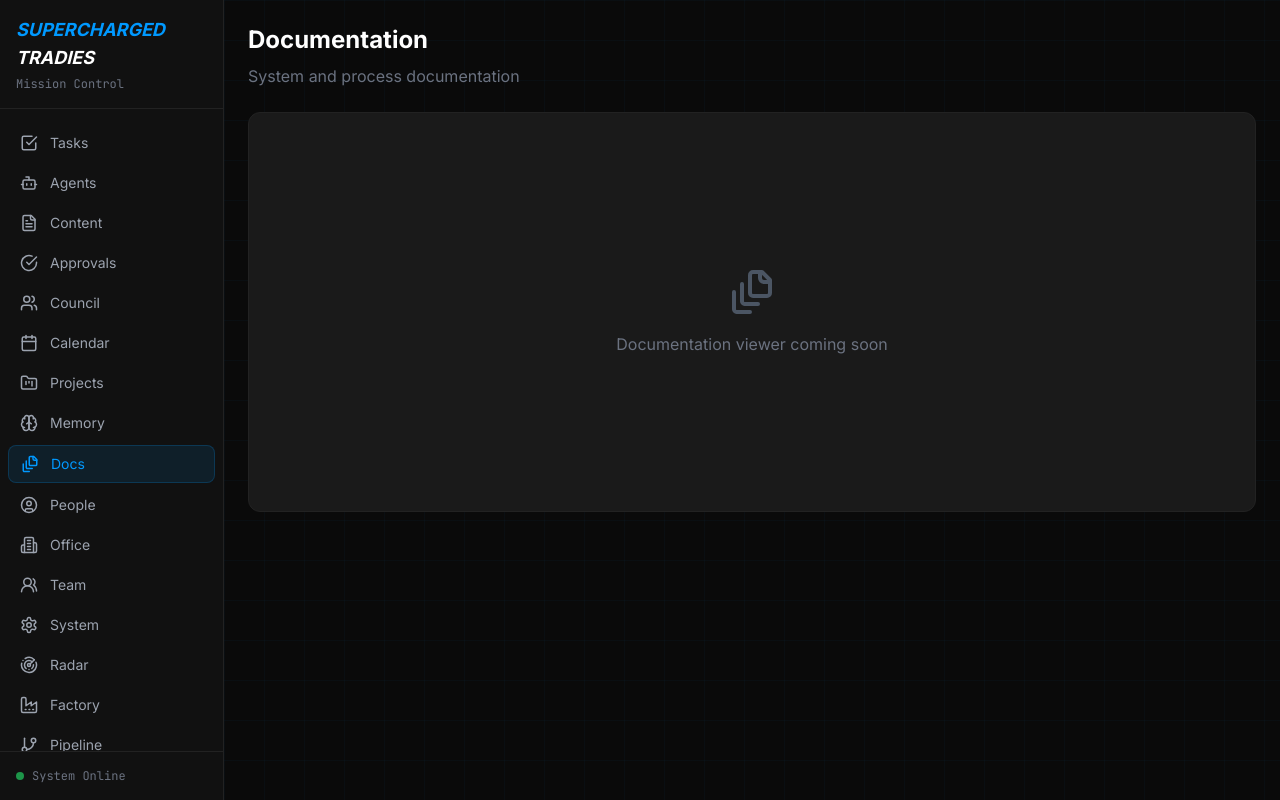
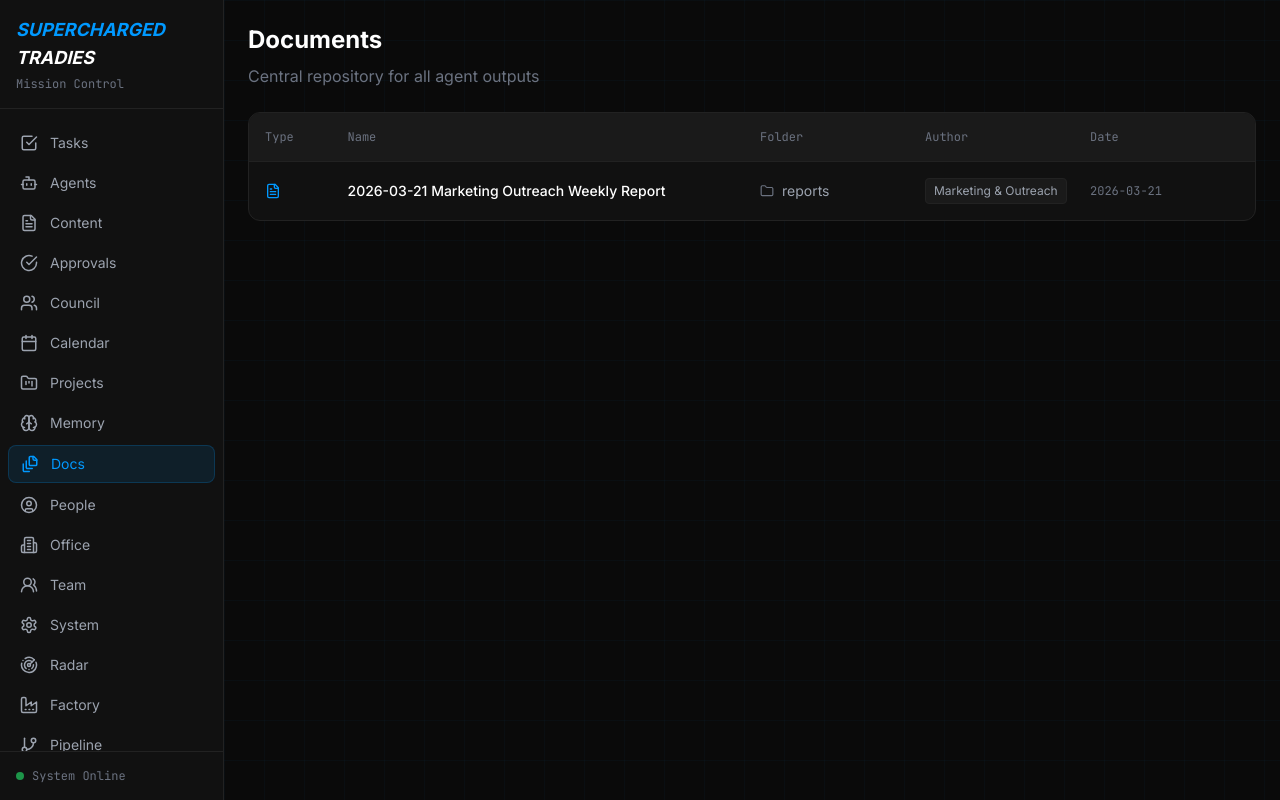
Before and after one commit to rezo-jason/openclaw-config, a Next.js app: page /docs in a window 1280 px wide. Built offline with nearby package versions, Linux system fonts and the light colour scheme.

Commit message:
Add Documents page listing Marketing Report

```diff
--- a/pages/docs.js
+++ b/pages/docs.js
@@ -1,19 +1,57 @@
-import Layout from "@/components/Layout";
-import { FileStack } from "lucide-react";
+import Layout from '@/components/Layout';
+import { FileText, File, Folder } from 'lucide-react';
 
-export default function Docs() {
+const docs = [
+  {
+    title: "2026-03-21 Marketing Outreach Weekly Report",
+    path: "documents/reports/2026-03-21_Marketing-Outreach_Weekly-Report.md",
+    created: "2026-03-21",
+    folder: "reports",
+    author: "Marketing & Outreach",
+    type: "report"
+  }
+];
+
+export default function Documents() {
   return (
-    <Layout title="Docs">
+    <Layout title="Documents">
       <div className="grid-floor min-h-screen">
         <div className="p-6">
           <div className="mb-6">
-            <h1 className="text-2xl font-bold text-white mb-2">Documentation</h1>
-            <p className="text-gray-500">System and process documentation</p>
+            <h1 className="text-2xl font-bold text-white mb-2">Documents</h1>
+            <p className="text-gray-500">Central repository for all agent outputs</p>
           </div>
-          <div className="flex items-center justify-center h-[400px] bg-surface-elevated rounded-xl border border-border">
-            <div className="text-center">
-              <FileStack size={48} className="text-gray-600 mx-auto mb-4" />
-              <p className="text-gray-500">Documentation viewer coming soon</p>
+
+          <div className="bg-surface rounded-xl border border-border overflow-hidden">
+            <div className="grid grid-cols-12 gap-4 p-4 bg-surface-elevated border-b border-border text-xs text-gray-500 font-mono">
+              <div className="col-span-1">Type</div>
+              <div className="col-span-5">Name</div>
+              <div className="col-span-2">Folder</div>
+              <div className="col-span-2">Author</div>
+              <div className="col-span-2">Date</div>
+            </div>
+
+            <div className="divide-y divide-border">
+              {docs.map((doc, i) => (
+                <div key={i} className="grid grid-cols-12 gap-4 p-4 hover:bg-surface-elevated/50 transition-colors cursor-pointer">
+                  <div className="col-span-1 flex items-center">
+                    <FileText size={16} className="text-primary" />
+                  </div>
+                  <div className="col-span-5 flex items-center">
+                    <span className="text-sm text-white font-medium">{doc.title}</span>
+                  </div>
+                  <div className="col-span-2 flex items-center gap-2">
+                    <Folder size={14} className="text-gray-500" />
+                    <span className="text-sm text-gray-400">{doc.folder}</span>
+                  </div>
+                  <div className="col-span-2 flex items-center">
+                    <span className="text-xs text-gray-400 bg-surface-elevated border border-border px-2 py-1 rounded">{doc.author}</span>
+                  </div>
+                  <div className="col-span-2 flex items-center">
+                    <span className="text-xs text-gray-500 font-mono">{doc.created}</span>
+                  </div>
+                </div>
+              ))}
             </div>
           </div>
         </div>
```
